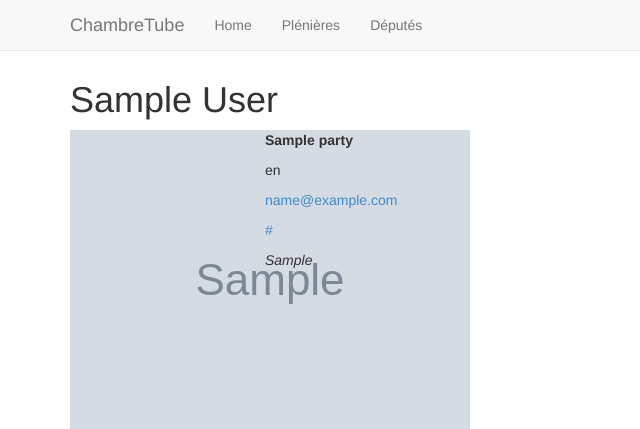
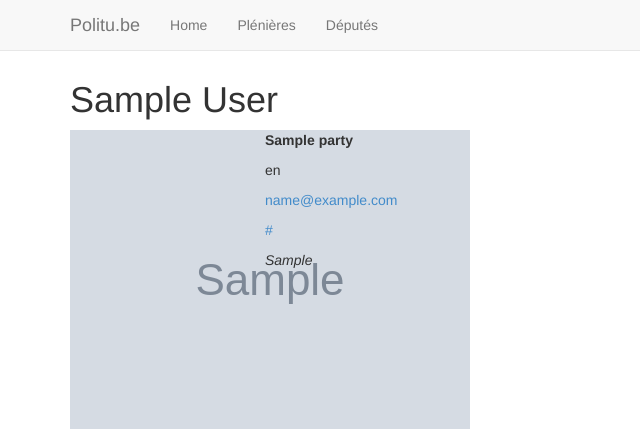
Before and after one commit to gdesmott/politube, a Django app: page /deputy/1/ in a window 1280 px wide. Shown: the top 429 px of the page, without its empty margins (0-640 px from the left). Run offline with Django 3.2, Linux system fonts and the light colour scheme; tables that the repository leaves empty hold one stand-in row (values such as "Sample post"); grey boxes marked "Sample" are stand-in pictures; some libraries are stand-ins or nearby versions.

Commit message:
s/ChambreTube/Politu.be

```diff
--- a/chambre/templates/base.html
+++ b/chambre/templates/base.html
@@ -7,7 +7,7 @@
     <meta name="description" content="">
     <meta name="author" content="">
 
-    <title>ChambreTube</title>
+    <title>Politu.be</title>
 
     <link href="/static/bootstrap/css/bootstrap.css" rel="stylesheet">
     <link href="/static/bootstrap/css/sticky-footer-navbar.css" rel="stylesheet">
@@ -32,7 +32,7 @@
               <span class="icon-bar"></span>
               <span class="icon-bar"></span>
             </button>
-            <a class="navbar-brand" href="{% url 'home' %}">ChambreTube</a>
+            <a class="navbar-brand" href="{% url 'home' %}">Politu.be</a>
           </div>
           <div class="collapse navbar-collapse">
             <ul class="nav navbar-nav">
--- a/chambre/templates/home.html
+++ b/chambre/templates/home.html
@@ -2,7 +2,7 @@
 
 {% block content %}
 <div class="page-header">
-  <h1>ChambreTube</h1>
+  <h1>Politu.be</h1>
 </div>
 <p class="lead"></p>
 {% endblock %}
```
